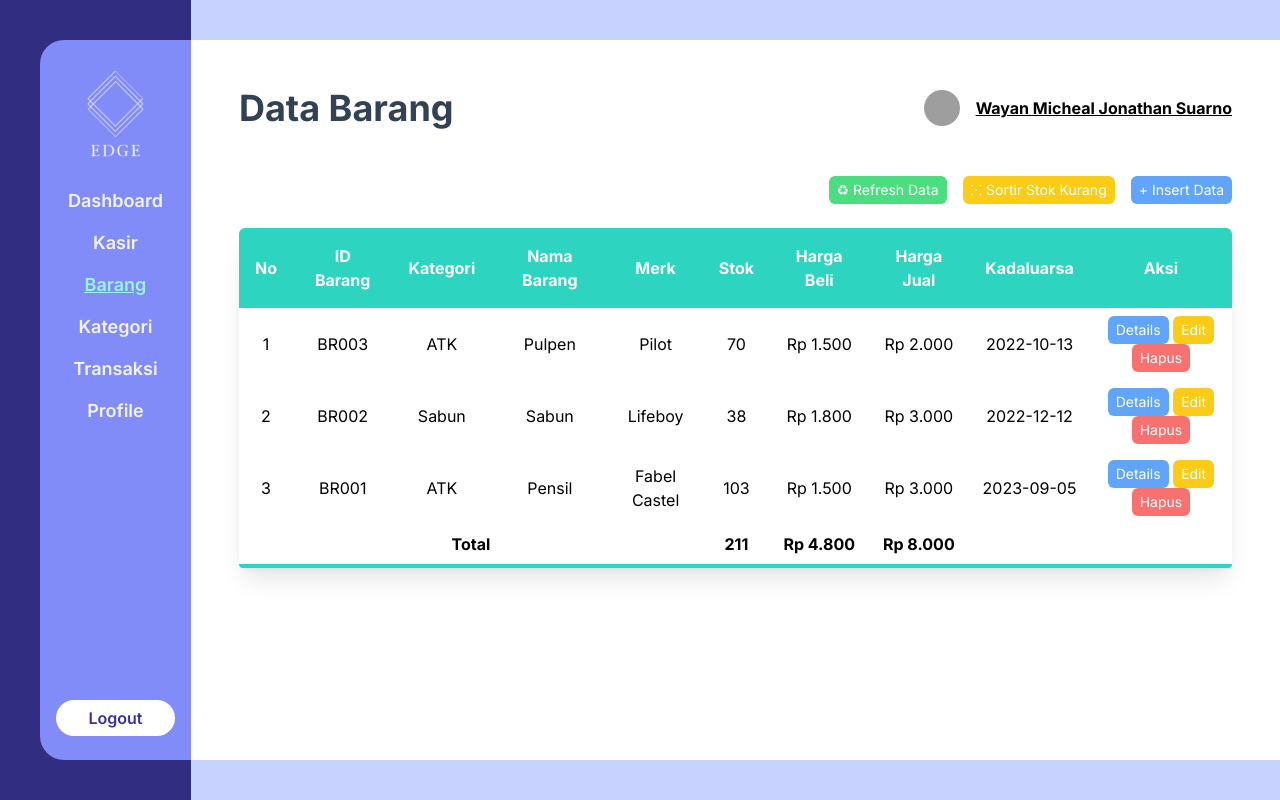
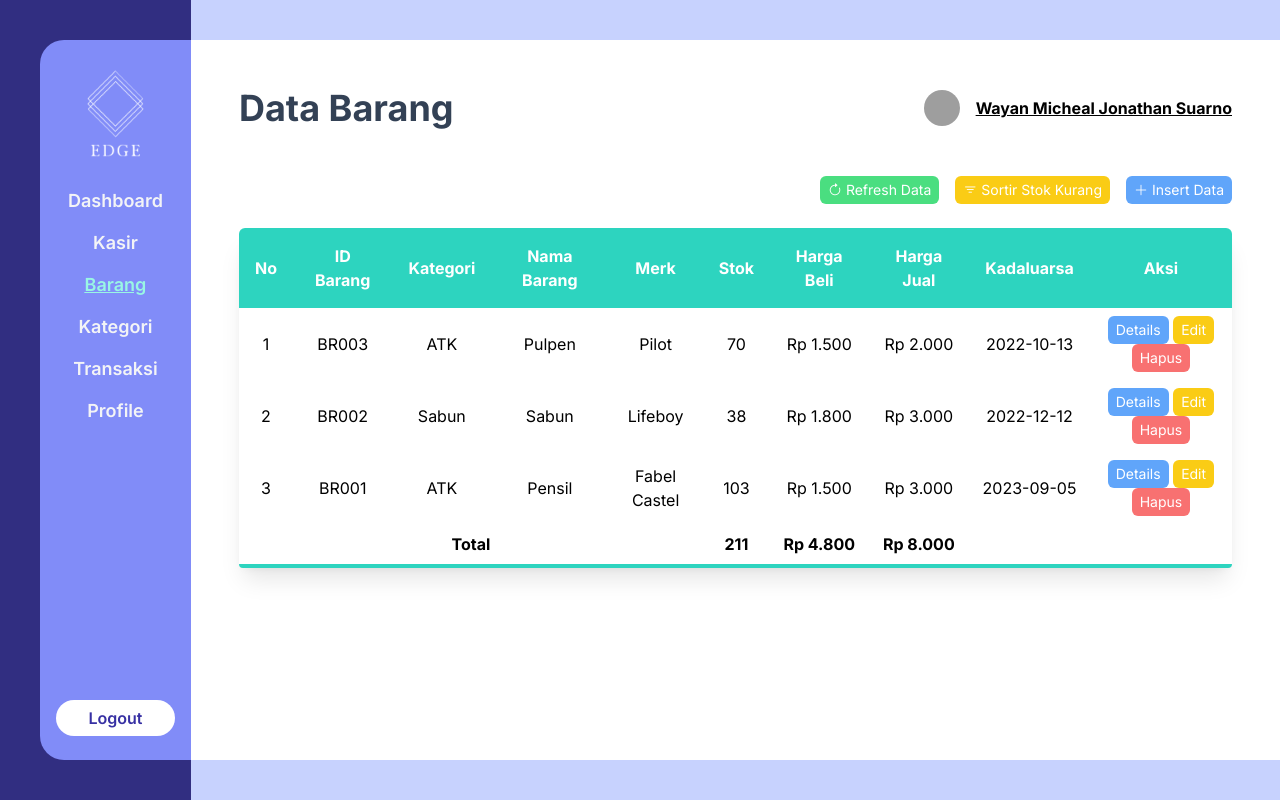
Before and after one commit to rahdeva/edgestore-web, a PHP site: page /barang.php in a window 1280 px wide. Run offline with PHP 8.4, Linux system fonts and the light colour scheme; some libraries are stand-ins or nearby versions; grey boxes are pictures that could not be loaded.

Commit message:
set icon to bootstrap icon

```diff
--- a/barang.php
+++ b/barang.php
@@ -14,9 +14,9 @@
                     <?php include 'config/username.php'; ?>
                 </div>
                 <div class="mr-12 mt-12 mb-6 flex justify-end gap-4">
-                    <button class="bg-green-400 rounded-md py-1 px-2 text-white text-sm">♻ Refresh Data</button>
-                    <button class="bg-yellow-400 rounded-md py-1 px-2 text-white text-sm">⁙ Sortir Stok Kurang</button>
-                    <button class="bg-blue-400 rounded-md py-1 px-2 text-white text-sm">+ Insert Data</button>
+                    <button class="bg-green-400 rounded-md py-1 px-2 text-white text-sm"><i class="bi bi-arrow-clockwise"></i> Refresh Data</button>
+                    <button class="bg-yellow-400 rounded-md py-1 px-2 text-white text-sm"><i class="bi bi-filter"></i> Sortir Stok Kurang</button>
+                    <button class="bg-blue-400 rounded-md py-1 px-2 text-white text-sm"><i class="bi bi-plus-lg"></i> Insert Data</button>
                 </div>
                 <div class="px-12 border-collapse ">
                     <table class="min-w-full shadow-xl rounded-t-md overflow-hidden h-full">
```
